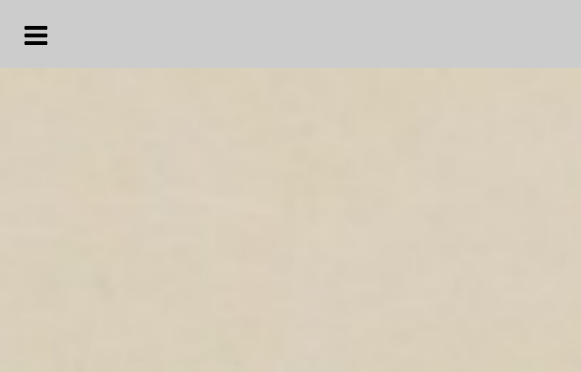
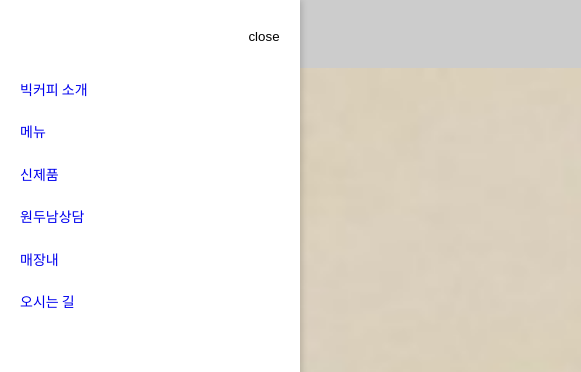
Before and after one commit to shiro404-kr/bigcoffee, a plain HTML site: page index.html in a window 1280 px wide. Both pictures are taken after a click on the button 36 px from the left and 36 px from the top of the page. Shown: the top 372 px of the page, 0-581 px from the left. Drawn offline with Linux system fonts and the light colour scheme.

Commit message:
Add files via upload

```diff
--- a/css/style.css
+++ b/css/style.css
@@ -158,3 +158,36 @@ body {
     margin-bottom: 18px;
 
 }
+
+#gnb {
+    position: fixed;
+    width: 300px; height: 100%;
+    background: #fff;
+    left: 0; top: 0;
+    z-index: 999;
+    box-shadow: 2px 0px 6px rgba(0, 0, 0, 0.16);
+    display: none;
+
+}
+#gnb > div {
+    height: 68px;
+/*    outline: 1px solid red; */
+}
+#gnb .btn_close {
+    position: absolute;
+    right: 20px; top: 20px;
+    width: 32px;
+    height: 32px;
+    background: none;
+    border: none;
+
+}
+#gnb > ul > li {
+/*    outline: 1px solid #ccc; */
+    padding: 10px 20px;
+    text-align: left;
+    font-weight: 500;
+
+
+
+}
--- a/index.html
+++ b/index.html
@@ -12,7 +12,8 @@
     <link rel="preconnect" href="https://fonts.gstatic.com">
     <link href="https://fonts.googleapis.com/css2?family=Noto+Sans+KR:wght@400;500;700&display=swap" rel="stylesheet">
 
-
+    <script src="./js/jquery-3.5.1.min.js"></script>
+    <script src="./js/main.js"></script>
 
 </head>
 <body>
@@ -26,6 +27,20 @@
                 <img src="./img/logo.png" alt="빅커피">
             </a>
         </h1>
+
+        <nav id="gnb">
+            <div>
+                <button class="btn_close">close</button>
+            </div>
+            <ul>
+                <li><a href="#">빅커피 소개</a></li>
+                <li><a href="#">메뉴</a></li>
+                <li><a href="#">신제품</a></li>
+                <li><a href="#">원두남상담</a></li>
+                <li><a href="#">매장내</a></li>
+                <li><a href="#">오시는 길</a></li>
+            </ul>
+        </nav>
         <a href="#" class="btn_right">개설안내</a>
     </header>
 
```
Also changed, not shown: img/close.svg (added).
